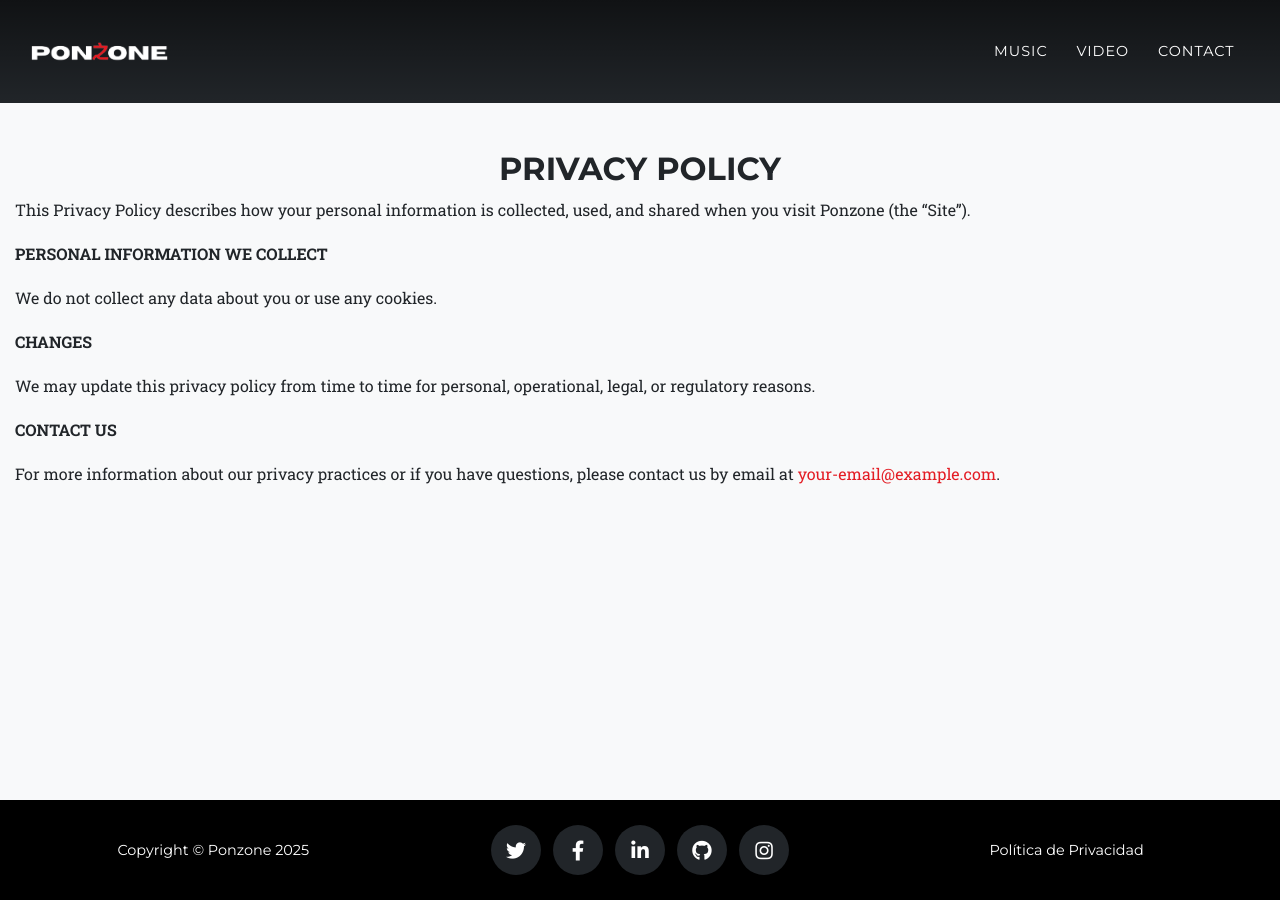
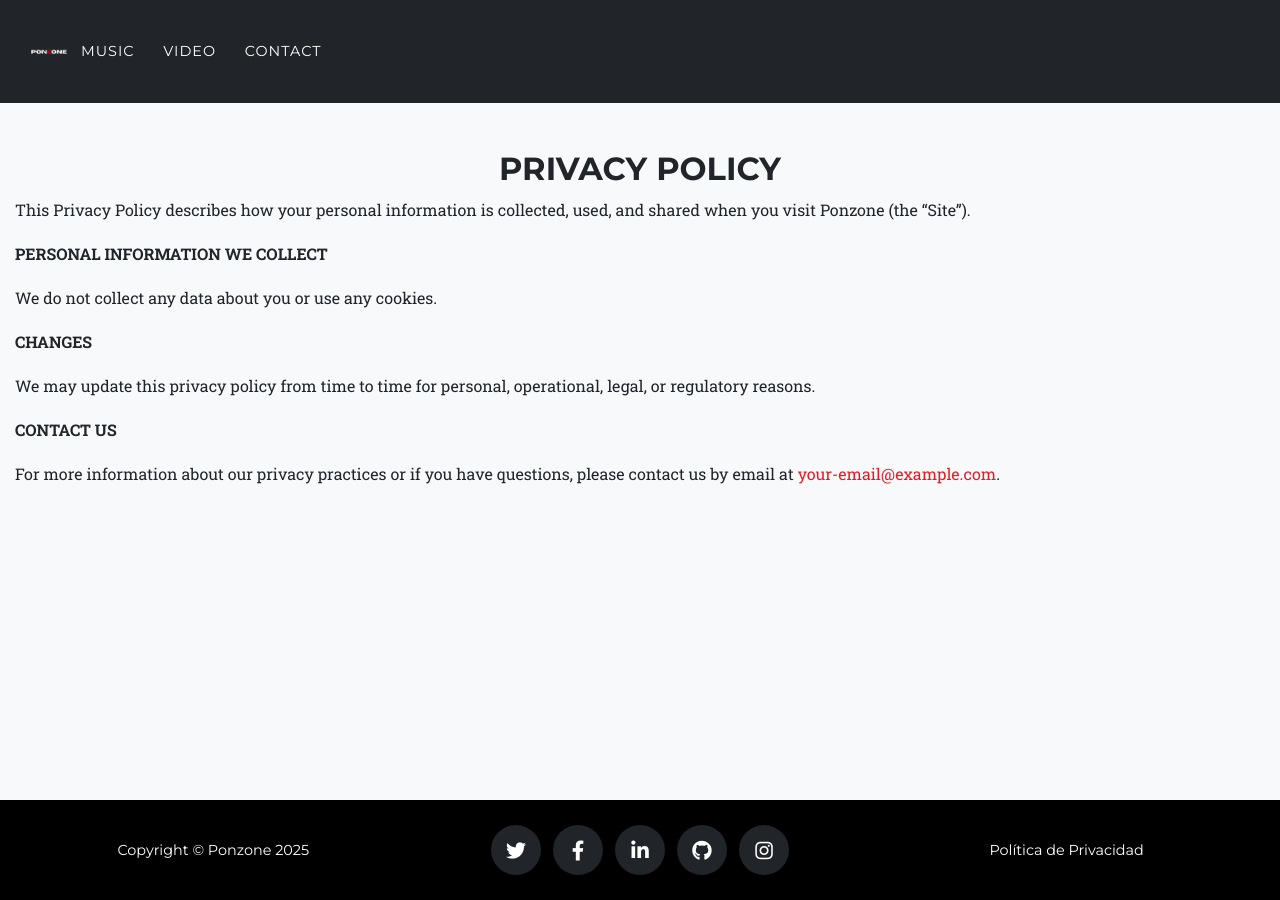
Before and after one commit to PabloJapon/ponzone, a Jekyll site: the page built from legal.md, in a window 1280 px wide. Built offline with Jekyll 4.4.1, drawn with Linux system fonts in a browser that asks for light colours; some web fonts are replaced.

Commit message:
no message

```diff
--- a/_sass/components/_navbar.scss
+++ b/_sass/components/_navbar.scss
@@ -1,35 +1,12 @@
-// Styling for the navbar
 #mainNav {
-  background: linear-gradient(to bottom, #00000082, transparent);
+  display: flex;
+  justify-content: space-between;
+  align-items: center;
 
-  .navbar-toggler {
-    font-size: 12px;
-    right: 0;
-    padding: 13px;
-    text-transform: uppercase;
-    color: white;
-    border: 0;
-    background-color: transparent;
-    @include heading-font;
-  }
-
-  .navbar-brand {
-    color: $primary;
-    @include script-font;
-    display: flex;
-    justify-content: center; // This centers the logo horizontally
-    align-items: center; // Vertically centers the logo if the height is greater than the container
-    margin: 0 auto; // Ensures that the logo stays in the center when the navbar is stretched
-
-    &.active,
-    &:active,
-    &:focus,
-    &:hover {
-      color: darken($primary, 10%);
-    }
-  }
-
+  // Navigation links (left-aligned)
   .navbar-nav {
+    flex: 1;
+    justify-content: flex-start; // Align navigation links to the left
     .nav-item {
       .nav-link {
         font-size: 90%;
@@ -46,22 +23,46 @@
       }
     }
   }
+
+  // Logo (centered)
+  .navbar-brand {
+    flex: 0; // Logo doesn't stretch
+    margin: 0 auto; // Center the logo
+    display: flex;
+    justify-content: center;
+    align-items: center;
+
+    &.active,
+    &:active,
+    &:focus,
+    &:hover {
+      color: darken($primary, 10%);
+    }
+  }
+
+  // Social media links (right-aligned)
+  .social-media-links {
+    display: flex;
+    gap: 15px;
+
+    .nav-link {
+      color: white;
+      font-size: 1.2rem;
+
+      &:hover {
+        color: $primary;
+      }
+    }
+  }
 }
 
 @media (min-width: 992px) {
   #mainNav {
     padding-top: 25px;
     padding-bottom: 25px;
-    -webkit-transition: padding-top 0.3s, padding-bottom 0.3s;
-    -moz-transition: padding-top 0.3s, padding-bottom 0.3s;
-    transition: padding-top 0.3s, padding-bottom 0.3s;
-    border: none;
-    background-color: transparent;
 
     .navbar-brand {
       font-size: 1.75em;
-      -webkit-transition: all 0.3s;
-      -moz-transition: all 0.3s;
       transition: all 0.3s;
     }
 
@@ -72,16 +73,5 @@
         }
       }
     }
-
-    // .navbar-shrink {
-    //   padding-top: 0;
-    //   padding-bottom: 0;
-    //   background-color: $gray-900;
-
-    //   .navbar-brand {
-    //     font-size: 1.25em;
-    //     padding: 12px 0;
-    //   }
-    // }
   }
 }
```
Also changed, not shown: _includes/navheader.html (+18 -48 lines), assets/img/LogoPonzone.png, assets/img/LogoPonzone.svg, assets/img/LogoPonzoneNegro.png (added), assets/img/favicon.png.
